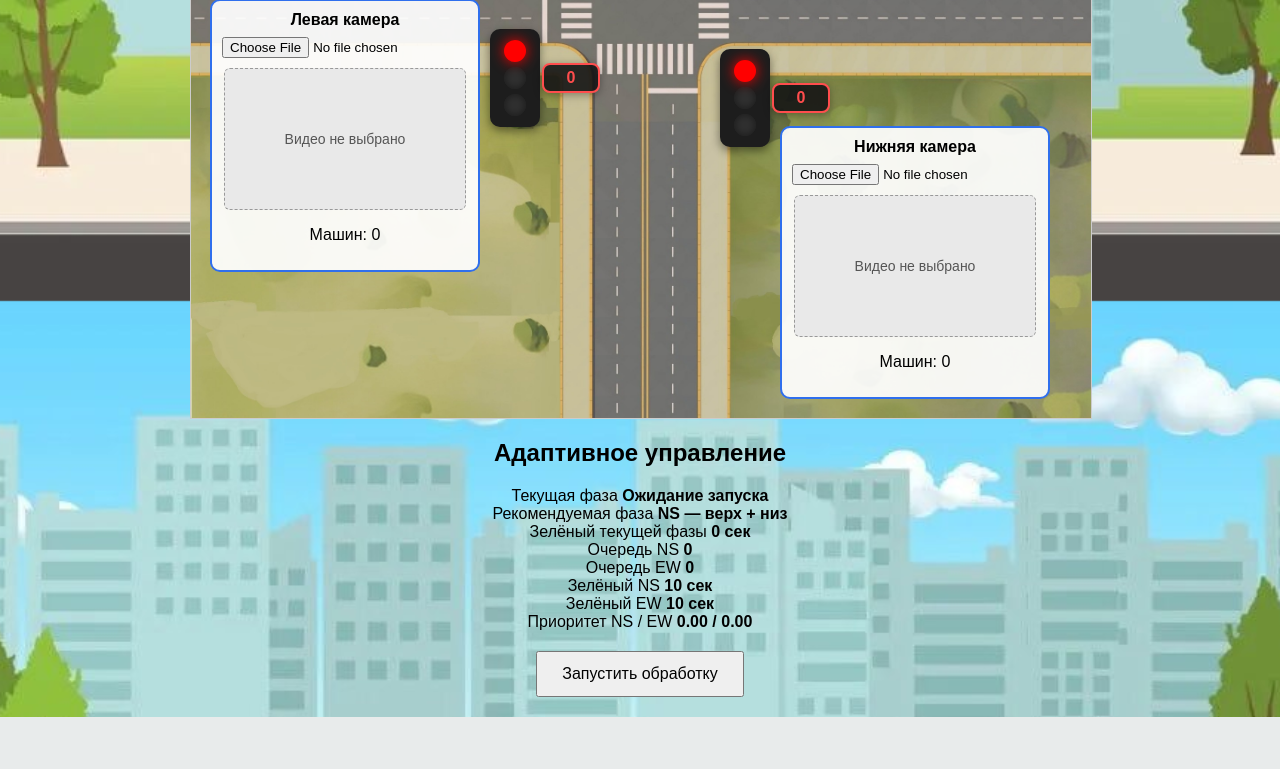
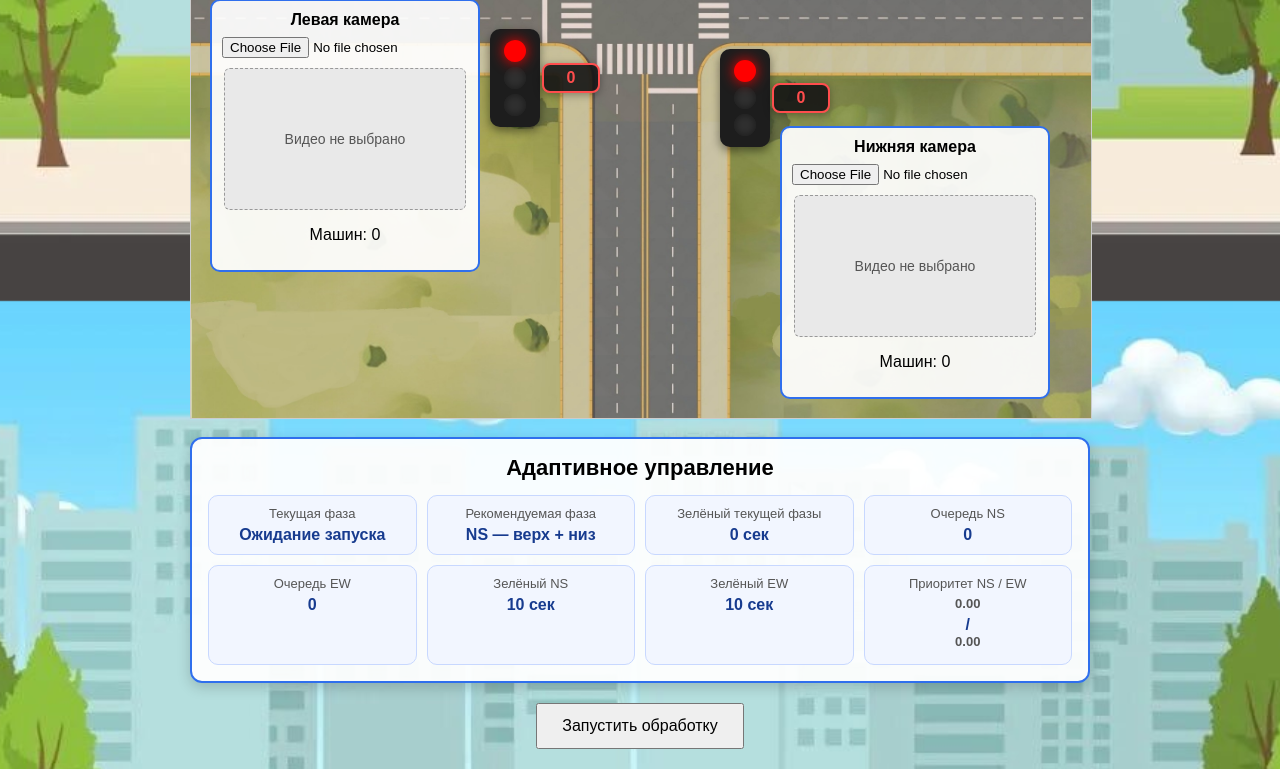
Before and after one commit to Alexey-Chex/Diplom, a Flask app: page / in a window 1280 px wide. Shown: the part 499-1268 px from the top of the page. Before the commit the page ends 1216 px from the top, so only its background shows below. Run offline with Flask 3, Linux system fonts and the light colour scheme.

Commit message:
Style adaptive control metrics panel

```diff
--- a/static/css/style.css
+++ b/static/css/style.css
@@ -207,3 +207,48 @@ button {
     color: limegreen;
     border-color: limegreen;
 }
+
+/* Панель адаптивного управления */
+
+.adaptive-panel {
+    width: 900px;
+    margin: 18px auto 0;
+    padding: 16px;
+    box-sizing: border-box;
+    background: rgba(255, 255, 255, 0.94);
+    border: 2px solid #2f6fed;
+    border-radius: 12px;
+    box-shadow: 0 4px 14px rgba(0, 0, 0, 0.18);
+}
+
+.adaptive-panel h2 {
+    margin: 0 0 14px;
+    font-size: 22px;
+}
+
+.adaptive-grid {
+    display: grid;
+    grid-template-columns: repeat(4, 1fr);
+    gap: 10px;
+}
+
+.adaptive-card {
+    padding: 10px;
+    border-radius: 10px;
+    background: #f2f6ff;
+    border: 1px solid #c8d8ff;
+    box-sizing: border-box;
+}
+
+.adaptive-card span {
+    display: block;
+    margin-bottom: 5px;
+    color: #555;
+    font-size: 13px;
+}
+
+.adaptive-card strong {
+    display: block;
+    color: #173b8f;
+    font-size: 16px;
+}
```
